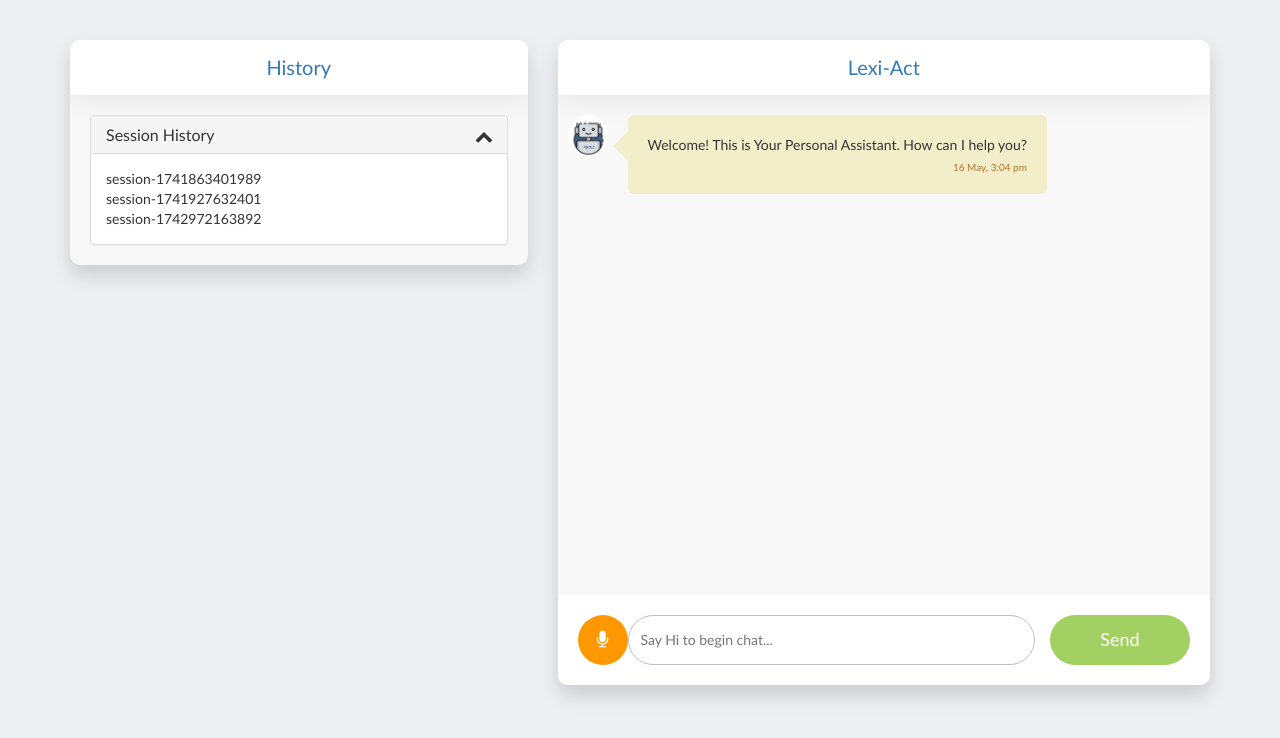
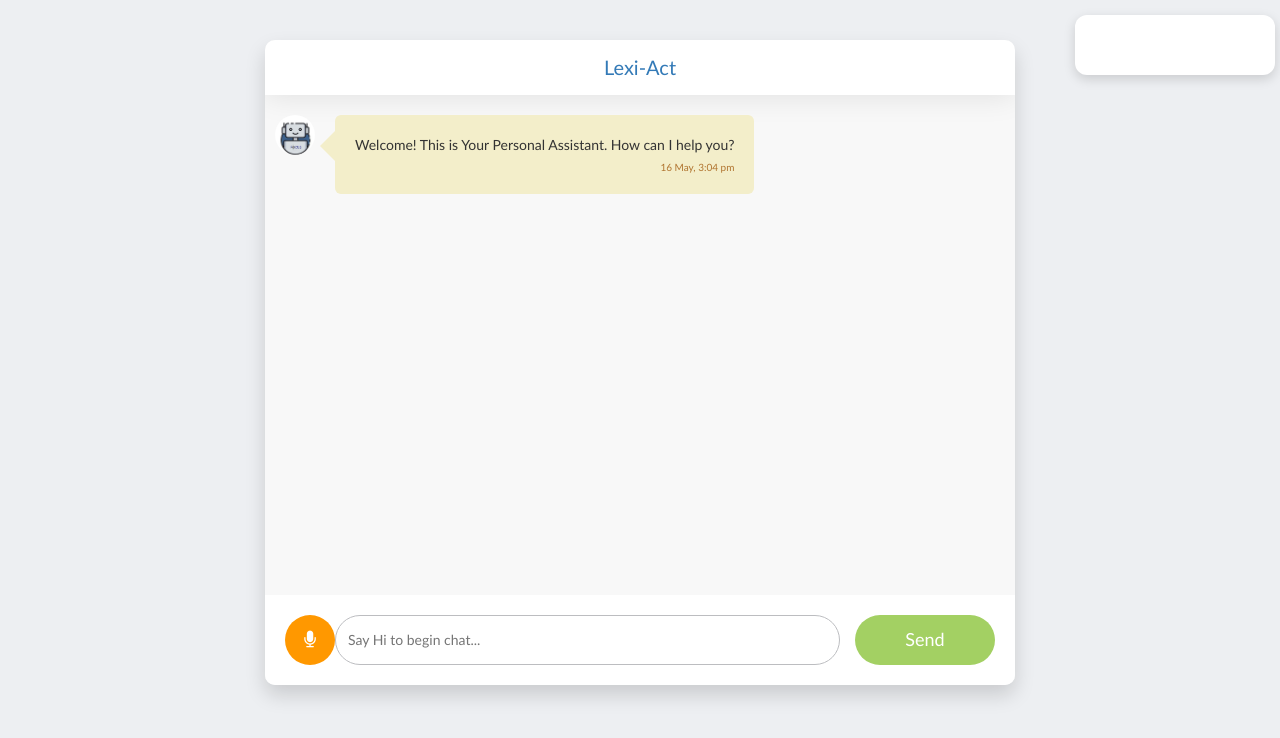
Before and after one commit to Vikhyath1608/LexiAct, a Flask app: page / in a window 1280 px wide. Shown: the top 738 px of the page. Run offline with Flask 3, Linux system fonts and the light colour scheme; parts of the project's set-up code (start-up, migrations or seed data) failed here and were passed over; some libraries are stand-ins or nearby versions.

Commit message:
user profile

```diff
--- a/templates/bot.html
+++ b/templates/bot.html
@@ -1,7 +1,8 @@
 <html>
+
 <head>
     <!-- SEO related -->
-    <title>Chatbot Frontend</title>
+    <title>Lexi-Act</title>
 
     <!-- Meta related -->
     <meta charset="utf-8">
@@ -10,7 +11,8 @@
 
     <!-- Vendor CSS & Style files -->
     <link href="https://cdnjs.cloudflare.com/ajax/libs/font-awesome/4.7.0/css/font-awesome.min.css" rel="stylesheet">
-    <link href="https://fonts.googleapis.com/css?family=Josefin+Sans:300|Open+Sans:300|Oxygen|Material+Icons" rel="stylesheet">
+    <link href="https://fonts.googleapis.com/css?family=Josefin+Sans:300|Open+Sans:300|Oxygen|Material+Icons"
+        rel="stylesheet">
     <link rel="stylesheet" href="https://maxcdn.bootstrapcdn.com/bootstrap/3.3.6/css/bootstrap.min.css">
 
     <!-- Custom CSS -->
@@ -19,49 +21,28 @@
 
 <body>
     <div class="container">
+        <div id="user-profile" class="profile-collapsed">
+            <div class="profile-header">
+                <div class="profile-pic" id="profile-pic"></div>
+                <div class="profile-name" id="profile-name"></div>
+            </div>
+            <div class="profile-details" id="profile-details">
+                <div id="profile-fullname"></div>
+                <div id="profile-email"></div>
+                <div id="profile-phone"></div>
+            </div>
+        </div>
+
+
         <div class="row padded_row">
-            <!-- Left side content (Help section) -->
-            <div class="col-md-5">
-                <div class="chat_window">
-                    <div class="top_menu">
-                        <div class="titlle">History</div>
-                    </div>
-
-                    <!-- Help container -->
-                    <div class="panel-group" id="accordion">
-                        <div class="panel panel-default">
-                            <div class="panel-heading">
-                                <h4 class="panel-title">
-                                    <a class="accordion-toggle" data-toggle="collapse" data-parent="#accordion" href="#collapse1">Session History</a>
-                                </h4>
-                            </div>
-                            <div id="collapse1" class="panel-collapse collapse in">
-                                <div class="panel-body" id="session-history">
-                                    <!-- Session IDs will be displayed here -->
-                                </div>
-                            </div>
-                        </div>
-                    </div>
-                </div>
-            </div>
-
-            <!-- Right side content (Chatbot section) -->
-            <div class="col-md-7">
+            <div class="col-md-8 col-md-offset-2">
                 <div class="chat_window">
                     <div class="top_menu">
                         <div class="titlle">Lexi-Act</div>
                     </div>
 
-                    <!-- Dynamically rendered messages -->
                     <ul class="messages"></ul>
 
-                    <!-- Input for session ID -->
-                    <!-- <div class="bottom_wrapper">
-                        <input id="session_id_input" placeholder="Enter Session ID to switch..." />
-                        <div id="session_id_button" class="app_button_1">Switch Session</div>
-                    </div> -->
-
-                    <!-- Input for user messages -->
                     <div class="bottom_wrapper">
                         <button id="voice_button" class="app_button_1">
                             <i class="fa fa-microphone"></i>
@@ -69,10 +50,10 @@
                         <input id="msg_input" placeholder="Say Hi to begin chat..." />
                         <div id="send_button" class="app_button_1">Send</div>
                     </div>
-
                 </div>
             </div>
         </div>
+
     </div>
 
     <!-- Vendor script files -->
@@ -82,18 +63,18 @@
     <!-- Custom scripts -->
     <script src="static/main.js"></script>
     <script>
-        $(document).ready(function() {
+        $(document).ready(function () {
             // Fetch session IDs from the server
             $.ajax({
                 url: '/get_session_ids',
                 type: 'GET',
-                success: function(response) {
+                success: function (response) {
                     const sessionHistory = $('#session-history');
                     response.session_ids.forEach(id => {
                         sessionHistory.append(`<div>${id}</div>`); // Display each session ID
                     });
                 },
-                error: function(xhr, status, error) {
+                error: function (xhr, status, error) {
                     console.error("Error fetching session IDs: " + error);
                 }
             });
@@ -123,4 +104,5 @@
         });
     </script>
 </body>
+
 </html>
```
